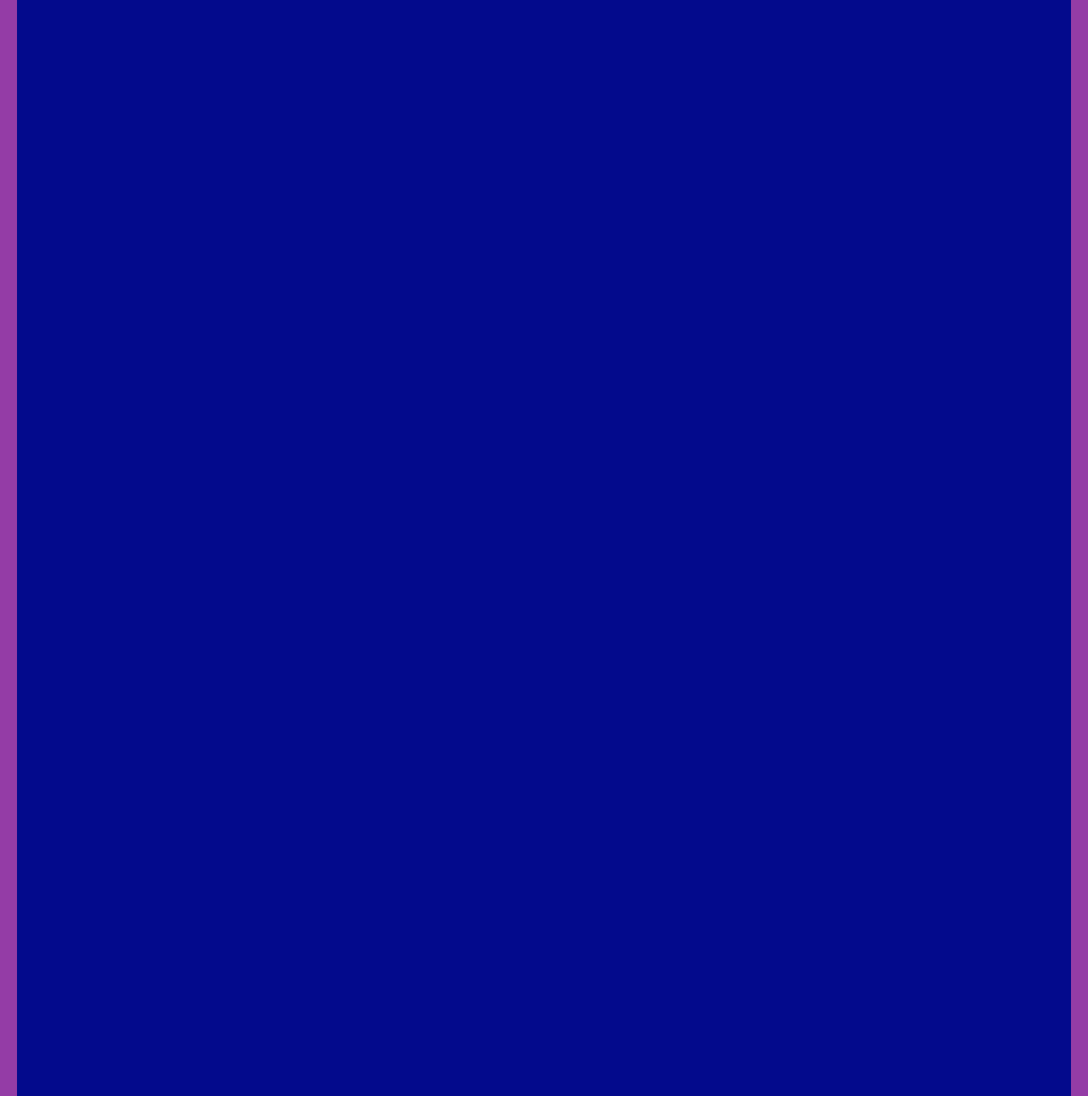
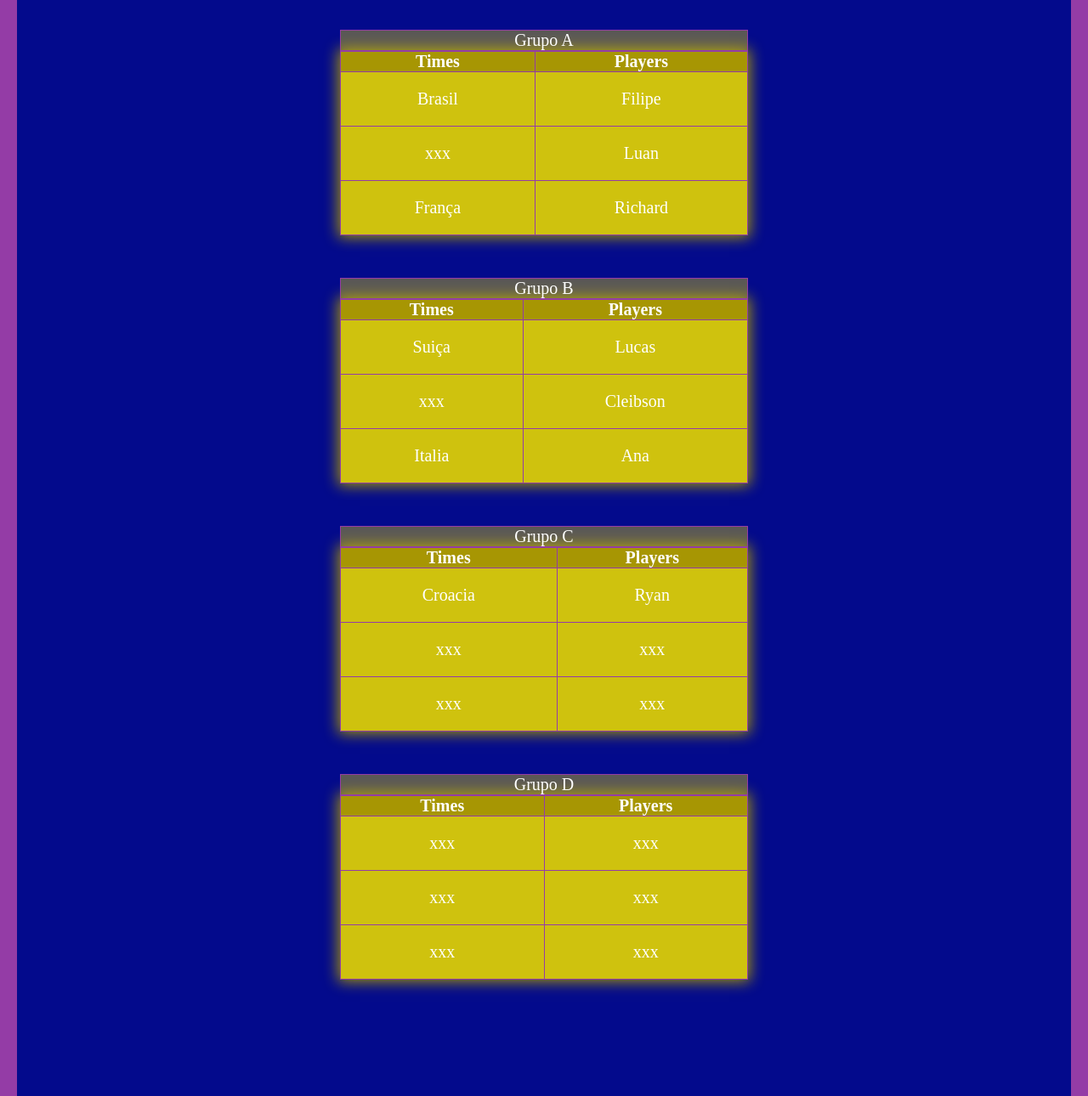
Before and after one commit to filipegranja98/Copadosratos, a plain HTML site: page grupos.html in a window 1280 px wide. Shown: the part 134-1424 px from the top of the page at 85% size. Drawn offline with Linux system fonts and the light colour scheme.

Commit message:
pagina dos grupos

```diff
--- /dev/null
+++ b/css/grupos.css
@@ -0,0 +1,13 @@
+@import url("style.css");
+
+caption{
+    background-color:  #cfc20e6c;
+    border: 1px solid #943CA6;
+}
+
+table{
+
+    width:40%;
+    margin:5px;
+
+}
--- a/grupos.html
+++ b/grupos.html
@@ -6,6 +6,7 @@
     <meta name="viewport" content="width=device-width, initial-scale=1, minimum-scale=1">
     <title>Grupos do Campeonato</title>
     <link rel="stylesheet" href="css/style.css">
+    <link rel="stylesheet" href="css/grupos.css">
     <link rel="stylesheet" href="css/index.css">
 </head>
 <body>
@@ -27,7 +28,100 @@
      </header>
      <script src="mobile-navbar.js"></script>
      <main>
+        <h1>Fase de Grupos da Copa do Mundo dos Ratos&#128045;</h1>
+        <div class="divtab">
+            <table id="grupoA">
+                <caption>Grupo A</caption>
+                <thead>
+                    <tr>
+                        <th scope="col">Times</th>
+                        <th scope="col">Players</th>
+                    </tr>
+                </thead>
+                <tbody>
+                    <tr>
+                        <td>Brasil</td>
+                        <td>Filipe</td>
+                    </tr>
+                    <tr>
+                        <td>xxx</td>
+                        <td>Luan</td>
 
+                    </tr>
+                    <tr>
+                        <td>França</td>
+                        <td>Richard</td>
+                    </tr>
+
+                </tbody>
+            </table>
+            <table id="grupoB">
+                <caption>Grupo B</caption>
+                <thead>
+                    <th scope="col">Times</th>
+                    <th scope="col">Players</th>
+                </thead>
+                <tbody>
+                    <tr>
+                        <td>Suiça</td>
+                        <td>Lucas</td>
+                    </tr>
+                    <tr>
+                        <td>xxx</td>
+                        <td>Cleibson</td>
+
+                    </tr>
+                    <tr>
+                        <td>Italia</td>
+                        <td>Ana</td>
+                    </tr>
+                </tbody>
+            </table>
+            <table id="grupC">
+                <caption>Grupo C</caption>
+                <thead>
+                    <th scope="col">Times</th>
+                    <th scope="col">Players</th>
+                </thead>
+                <tbody>
+                    <tr>
+                        <td>Croacia</td>
+                        <td>Ryan</td>
+                    </tr>
+                    <tr>
+                        <td>xxx</td>
+                        <td>xxx</td>
+
+                    </tr>
+                    <tr>
+                        <td>xxx</td>
+                        <td>xxx</td>
+                    </tr>
+                </tbody>
+            </table>
+            <table id="grupoD">
+                <caption>Grupo D</caption>
+                <thead>
+                    <th scope="col">Times</th>
+                    <th scope="col">Players</th>
+                </thead>
+                <tbody>
+                    <tr>
+                        <td>xxx</td>
+                        <td>xxx</td>
+                    </tr>
+                    <tr>
+                        <td>xxx</td>
+                        <td>xxx</td>
+
+                    </tr>
+                    <tr>
+                        <td>xxx</td>
+                        <td>xxx</td>
+                    </tr>
+                </tbody>
+            </table>
+        </div>
      </main>
 </body>
 </html>
```
Also changed, not shown: index.html (+6 -4 lines).
